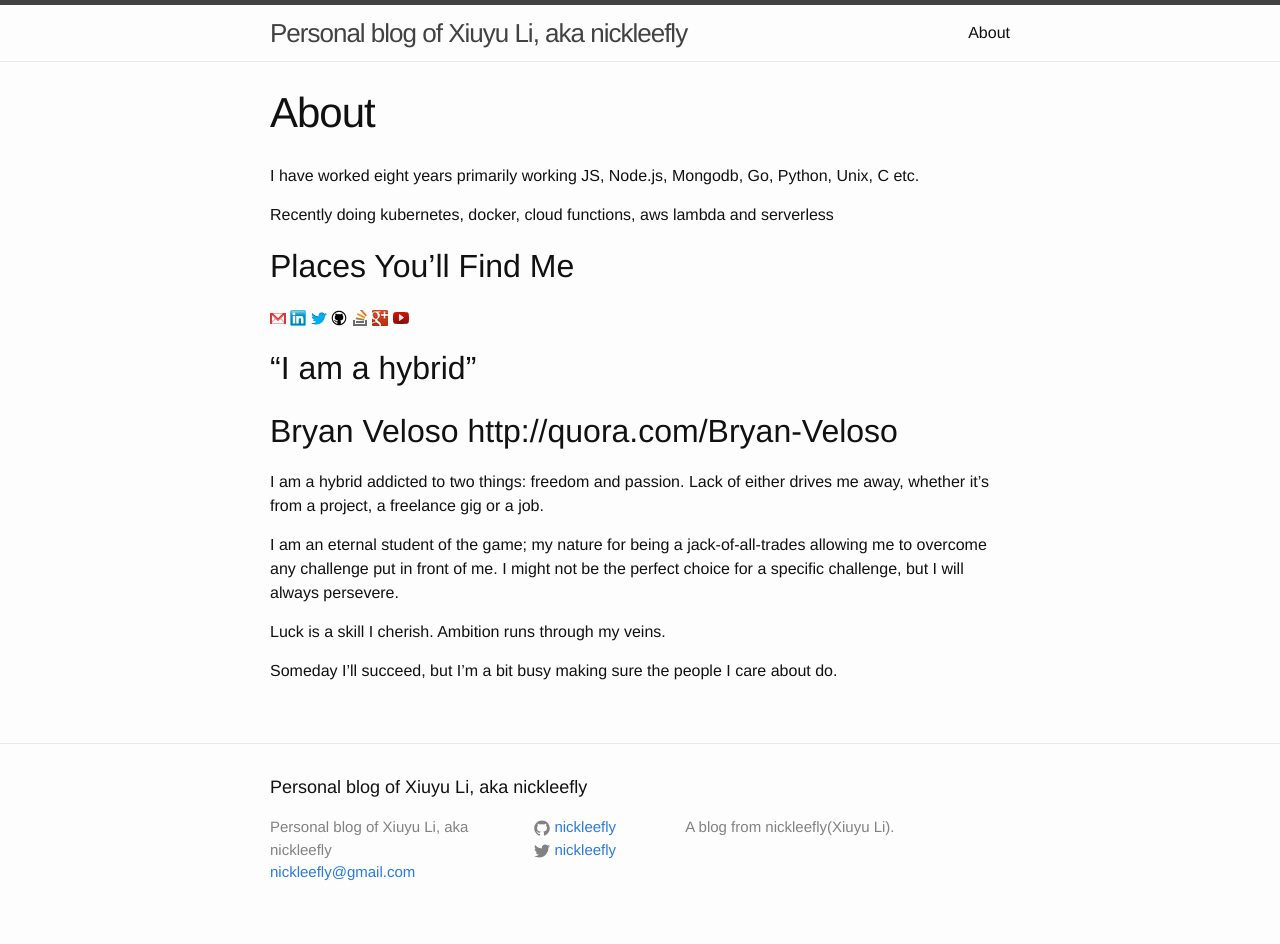
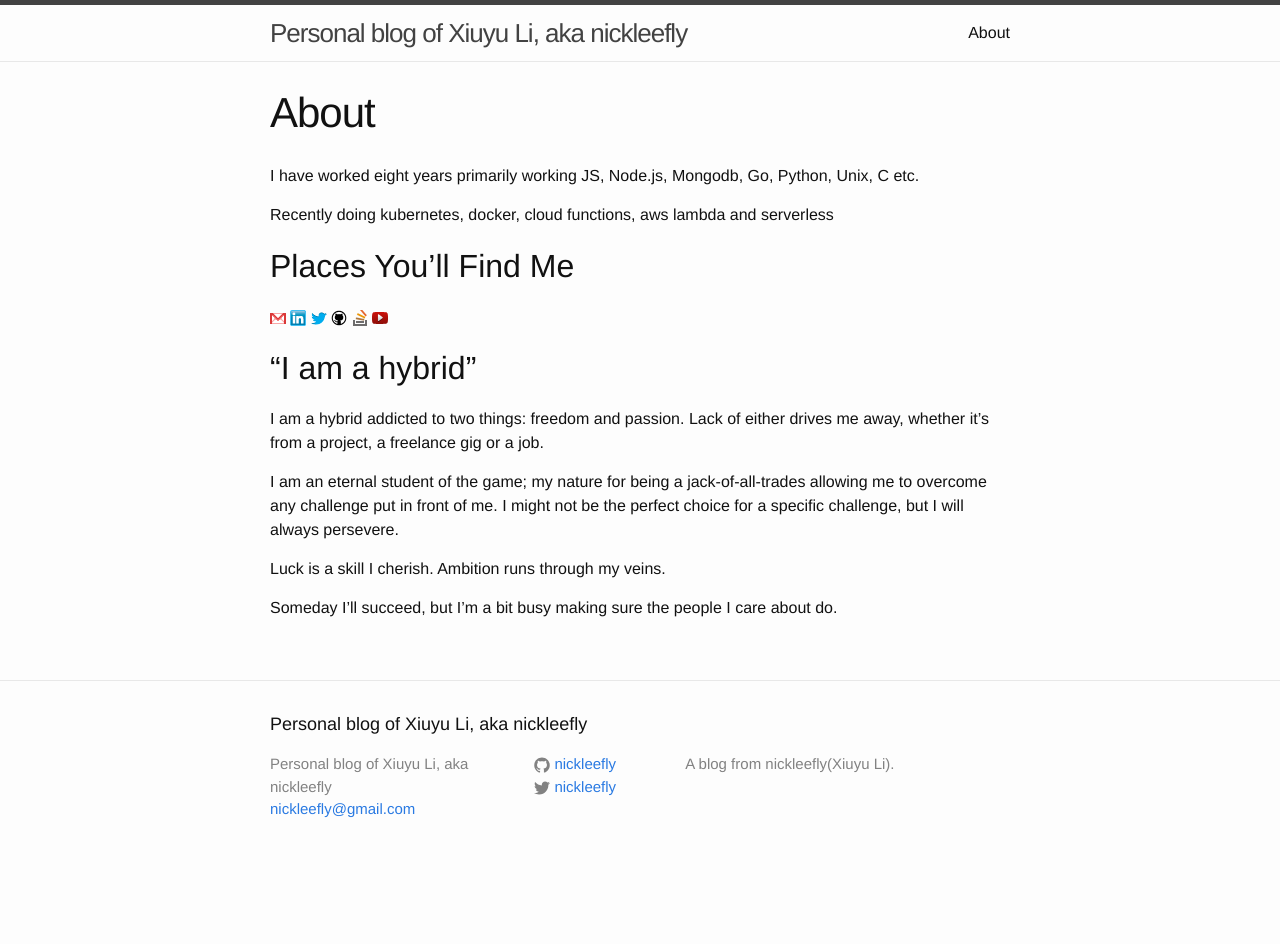
Before and after one commit to nickleefly/nickleefly.github.io, a Jekyll site: the page built from about.md, in a window 1280 px wide. Built offline with Jekyll 4.4.1, drawn with Linux system fonts in a browser that asks for light colours; comment, search, counter and statistics services are not loaded; after the commit the page ends 900 px from its top, so only the background shows below that.

Commit message:
update about page

```diff
--- a/about.md
+++ b/about.md
@@ -16,13 +16,10 @@ Places You'll Find Me
 [![Twitter](/assets/twitter.ico )](http://www.twitter.com/nickleefly)
 [![GitHub](/assets/github.ico )](http://github.com/nickleefly)
 [![Stack Overflow](/assets/so.ico)](http://stackoverflow.com/users/1317035/nickleefly)
-[![Google+](/assets/gplus.png )](https://plus.google.com/112854091406192631393)
 [![YouTube](/assets/youtube.ico )](http://www.youtube.com/user/nickleeflyonly)
 
 "I am a hybrid"
 ---------------
-
-## Bryan Veloso http://quora.com/Bryan-Veloso
 
 I am a hybrid addicted to two things: freedom and passion. Lack of either drives me away, whether it's from a project, a freelance gig or a job.
 
```
